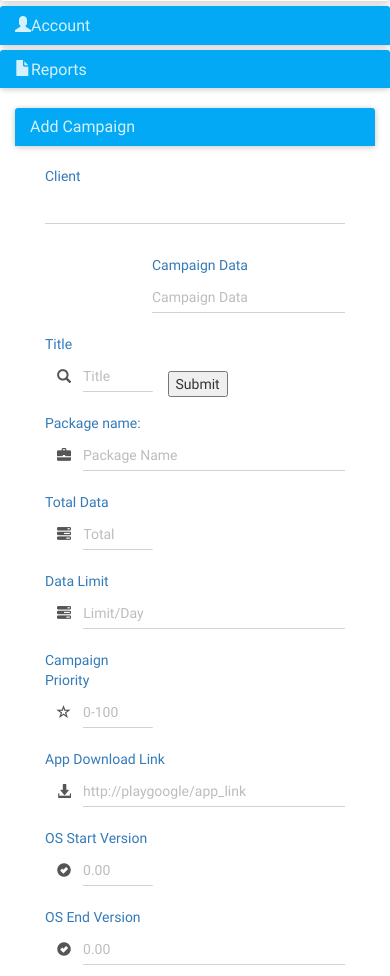
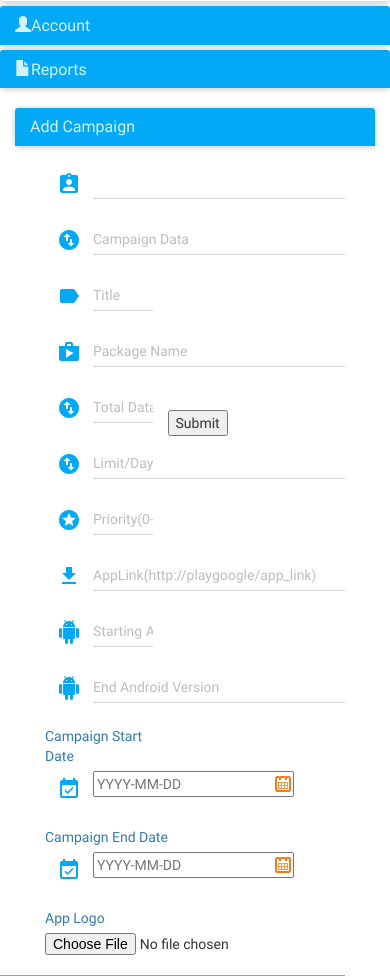
Before and after one commit to NTRsolutions/tbp, a CakePHP app: the page made by app/View/Campaigns/add.ctp in a window 390 px wide. Shown: the part 420-1396 px from the top of the page. Run offline with PHP 8.4 and a stand-in for CakePHP, Linux system fonts and the light colour scheme; the template is opened without the code that fills it, so the values that code supplies are empty; form fields are guessed from the names that the template uses; some libraries are stand-ins or nearby versions; grey boxes are pictures that could not be loaded.

Commit message:
Add and Edit Form Updated

```diff
--- a/app/View/Campaigns/add.ctp
+++ b/app/View/Campaigns/add.ctp
@@ -24,6 +24,7 @@
 	.input-group {
 		margin-bottom:20px;
 	}
+	.input-group-addon{color:#03A9F4;}
 </style>
 <?php //echo $this->Html->script('initailize_datepicker'); ?>
 <div class="table">
@@ -36,17 +37,23 @@
 		<div class="campaigns form">
 		<?php echo $this->Form->create('Campaign',array('enctype' => 'multipart/form-data','class'=>'form-horizontal')); ?>
     	<div class="col-sm-12">
-			<div class="col-sm-5" style="margin-top: 10px;margin-bottom: 20px;">
-				<label class="lbl-txt">Client</label><br>
+			<div class="col-sm-5">
+				<!-- <label class="lbl-txt">Client</label><br> -->
+				<div class="input-group">
+					<span class="input-group-addon"><span class="mdi-action-assignment-ind"></span></span>
 					<?php
 						echo $this->Form->input('client_id',array(
 							'class'=>'form-control',
-						'label'=>false
+							'empty'=>'Select Client',
+							'label'=>false,
 						));
 					?>
 				</div>
-			<div class="col-sm-5 pull-right" style="margin-top: 10px;margin-bottom: 20px;">
-				<label class="lbl-txt">Campaign Data</label><br>
+			</div>
+			<div class="col-sm-5 pull-right">
+				<!-- <label class="lbl-txt">Campaign Data</label><br> -->
+				<div class="input-group">
+					<span class="input-group-addon"><span class="mdi-action-swap-vert-circle"></span></span>
 					<?php
 						echo $this->Form->input('campaign_data',array(
 							'class'=>'form-control',
@@ -57,11 +64,12 @@
 					?>
 				</div>
 			</div>
+		</div>
 		<div class="col-sm-12 ">
 			<div class="col-xs-5">
-				<label class="lbl-txt">Title</label><br>
+				<!-- <label class="lbl-txt">Title</label><br> -->
 	            <div class="input-group">
-	                <span class="input-group-addon"><span class="glyphicon glyphicon-search"></span></span>
+	                <span class="input-group-addon"><span class="mdi-action-label"></span></span>
 	                <?php echo $this->Form->input("title",array(
 	                			'label'=>false,
 	                			'required'=>false,
@@ -73,9 +81,9 @@
 	            </div>
 	        </div>
 	        <div class="col-sm-5 pull-right">
-				<label class="lbl-txt">Package name:</label><br>
+				<!-- <label class="lbl-txt">Package name:</label><br> -->
 			    <div class="input-group">
-	                <span class="input-group-addon"><span class="glyphicon glyphicon-briefcase"></span></span>
+	                <span class="input-group-addon"><span class="mdi-action-shop"></span></span>
 	                <?php echo $this->Form->input("package_name",array(
 	                			'label'=>false,
 	                			'required'=>false,
@@ -89,23 +97,23 @@
 		</div>
 		<div class="col-sm-12 ">
 			<div class="col-xs-5">
-				<label class="lbl-txt">Total Data</label><br>
+				<!-- <label class="lbl-txt">Total Data</label><br> -->
 	            <div class="input-group">
-	                <span class="input-group-addon"><span class="glyphicon glyphicon-tasks"></span></span>
+	                <span class="input-group-addon"><span class="mdi-action-swap-vert-circle"></span></span>
 	                <?php echo $this->Form->input("total_data",array(
 	                			'label'=>false,
 	                			'required'=>false,
 	                			'class'=>'form-control',
-	                			'placeholder'=>'Total'
+	                			'placeholder'=>'Total Data'
 								)
 							);
 					?>
 	            </div>
 	        </div>
 	        <div class="col-sm-5 pull-right">
-				<label class="lbl-txt">Data Limit</label><br>
+				<!-- <label class="lbl-txt">Data Limit</label><br> -->
 			    <div class="input-group">
-	                <span class="input-group-addon"><span class="glyphicon glyphicon-tasks"></span></span>
+	                <span class="input-group-addon"><span class="mdi-action-swap-vert-circle"></span></span>
 	                <?php echo $this->Form->input("daily_data_limit",array(
 	                			'label'=>false,
 	                			'required'=>false,
@@ -119,29 +127,29 @@
 		</div>
 		<div class="col-sm-12 ">
 			<div class="col-xs-5">
-				<label class="lbl-txt">Campaign Priority</label><br>
+				<!-- <label class="lbl-txt">Campaign Priority</label><br> -->
 	            <div class="input-group">
-	                <span class="input-group-addon"><span class="glyphicon glyphicon-star-empty"></span></span>
+	                <span class="input-group-addon"><span class="mdi-action-stars"></span></span>
 	                <?php echo $this->Form->input("campaign_priority",array(
 	                			'label'=>false,
 	                			'required'=>false,
 	                			'class'=>'form-control',
 	                			'maxlength'=>'3',
-	                			'placeholder'=>'0-100'
+	                			'placeholder'=>'Priority(0-10)'
 								)
 							);
 					?>
 	            </div>
 	        </div>
 	        <div class="col-sm-5 pull-right">
-				<label class="lbl-txt">App Download Link</label><br>
+				<!-- <label class="lbl-txt">App Download Link</label><br> -->
 			    <div class="input-group">
-	                <span class="input-group-addon"><span class="glyphicon glyphicon-download-alt"></span></span>
+	                <span class="input-group-addon"><span class="mdi-action-get-app"></span></span>
 	                <?php echo $this->Form->input("app_download_link",array(
 	                			'label'=>false,
 	                			'required'=>false,
 	                			'class'=>'form-control',
-	                			'placeholder'=>'http://playgoogle/app_link'
+	                			'placeholder'=>'AppLink(http://playgoogle/app_link)'
 								)
 							);
 					?>
@@ -150,26 +158,26 @@
 		</div>
 		<div class="col-sm-12 ">
 			<div class="col-xs-5">
-				<label class="lbl-txt">OS Start Version</label><br>
+				<!-- <label class="lbl-txt">OS Start Version</label><br> -->
 	            <div class="input-group">
-	                <span class="input-group-addon"><span class="glyphicon glyphicon-ok-sign"></span></span>
+	                <span class="input-group-addon"><span class="mdi-action-android"></span></span>
 	                <?php echo $this->Form->input("os_start_version",array(
 	                			'label'=>false,
 	                			'class'=>'form-control',
-	                			'placeholder'=>'0.00'
+	                			'placeholder'=>'Starting Android Version'
 								)
 							);
 					?>
 	            </div>
 	        </div>
 	        <div class="col-sm-5 pull-right">
-				<label class="lbl-txt">OS End Version</label><br>
+				<!-- <label class="lbl-txt">OS End Version</label><br> -->
 			    <div class="input-group">
-	                <span class="input-group-addon"><span class="glyphicon glyphicon-ok-sign"></span></span>
+	                <span class="input-group-addon"><span class="mdi-action-android"></span></span>
 	                <?php echo $this->Form->input("os_end_version",array(
 	                			'label'=>false,
 	                			'class'=>'form-control',
-	                			'placeholder'=>'0.00'
+	                			'placeholder'=>'End Android Version'
 								)
 							);
 					?>
@@ -180,6 +188,7 @@
 			<div class="col-xs-5">
 				<label class="lbl-txt">Campaign Start Date</label><br>
 	            <div class="input-group">
+	            	<span class="input-group-addon"><span class="mdi-notification-event-available"></span></span>
 	                <?php echo $this->Form->input('start_date',array(
 	                		'type'=>'text',
 	                		'label'=>false,
@@ -192,6 +201,7 @@
 	        <div class="col-sm-5 pull-right">
 				<label class="lbl-txt">Campaign End Date</label><br>
 			    <div class="input-group">
+	        	<span class="input-group-addon"><span class="mdi-notification-event-available"></span></span>
 	                <?php
 	                echo $this->Form->input('end_date',array(
 	                		'label'=>false,
```
Also changed, not shown: app/View/Campaigns/index.ctp (+4 -4 lines). Lines whose indentation alone changed are shown as unchanged.
